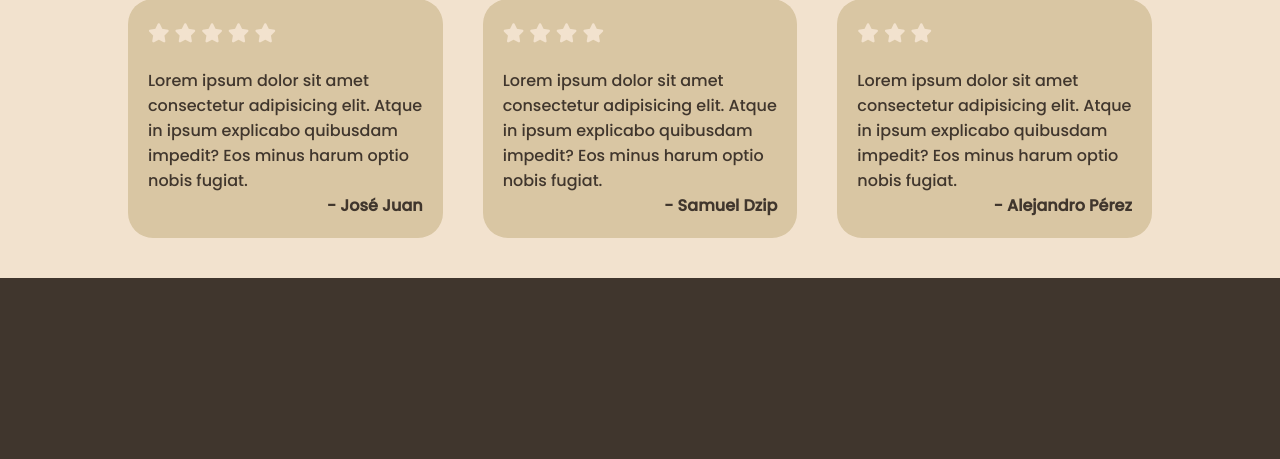
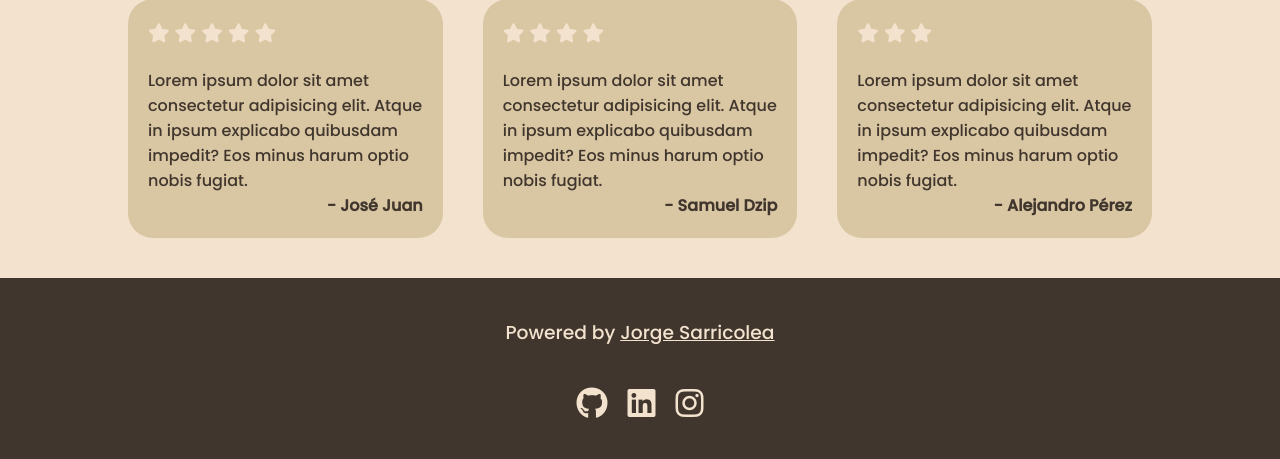
Before and after one commit to JorgeSarricolea/Messieurs-Suits-Rental, a PHP site: page /pages/index.php in a window 1280 px wide. Shown: the part 1419-1878 px from the top of the page. Before the commit the page ends 1697 px from the top, so only its background shows below. Run offline with PHP 8.4, Linux system fonts and the light colour scheme; data that the repository does not hold is empty; some libraries are stand-ins or nearby versions; some web fonts are replaced.

Commit message:
build: footer

```diff
--- /dev/null
+++ b/includes/footer.php
@@ -0,0 +1,9 @@
+<link rel="stylesheet" href="../styles/footer.css">
+<footer>
+  <h3>Powered by <a href="https://jorgesarricolea.com" target="_blank">Jorge Sarricolea</a></h3>
+  <div id="social-icons">
+    <a href="https://github.com/JorgeSarricolea/" target="_blank"><i class="fa-brands fa-github"></i></a>
+    <a href="https://linkedin.com/in/jorge-sarricolea/" target="_blank"><i class="fa-brands fa-linkedin"></i></a>
+    <a href="https://instagram.com/jorge.sarricolea" target="_blank"><i class="fa-brands fa-instagram"></i></a>
+  </div>
+</footer>
--- a/includes/header.php
+++ b/includes/header.php
@@ -1,3 +1,5 @@
+<link rel="stylesheet" href="../styles/header.css">
+
 <nav>
     <a id="logo" href="../pages/index.php">
         <h1>messieurs</h1>
--- a/pages/index.php
+++ b/pages/index.php
@@ -13,7 +13,6 @@ include '../includes/header.php';
   <meta name="viewport" content="width=device-width, initial-scale=1.0">
   <!-- Main CSS Files -->
   <link rel="stylesheet" href="../styles/main.css">
-  <link rel="stylesheet" href="../styles/header.css">
   <link rel="stylesheet" href="../styles/index.css">
   <!-- Font Awesome CSS -->
   <link rel="stylesheet" href="https://cdnjs.cloudflare.com/ajax/libs/font-awesome/6.3.0/css/all.min.css" integrity="sha512-SzlrxWUlpfuzQ+pcUCosxcglQRNAq/DZjVsC0lE40xsADsfeQoEypE+enwcOiGjk/bSuGGKHEyjSoQ1zVisanQ=="crossorigin="anonymous" referrerpolicy="no-referrer" />
@@ -81,5 +80,10 @@ include '../includes/header.php';
       </div>
     </div>
   </section>
+
+  <?php
+  // Footer
+  include '../includes/footer.php';
+  ?>
 </body>
 </html>
--- /dev/null
+++ b/styles/footer.css
@@ -0,0 +1,37 @@
+footer {
+  background-color: var(--brown);
+  color: var(--lightBeige);
+  display: flex;
+  flex-direction: column;
+  align-items: center;
+  justify-content: center;
+  gap: 40px;
+  padding: 40px;
+}
+
+footer h3 {
+  font-weight: 500;
+}
+
+footer a {
+  color: var(--lightBeige);
+  transition: 0.3s ease-in-out;
+}
+
+footer a:hover {
+  color: var(--beige);
+}
+
+#social-icons {
+  display: flex;
+  gap: 20px;
+}
+
+#social-icons i {
+  font-size: 32px;
+  transition: 0.3s ease-in-out;
+}
+
+#social-icons i:hover {
+  color: var(--beige);
+}
```
